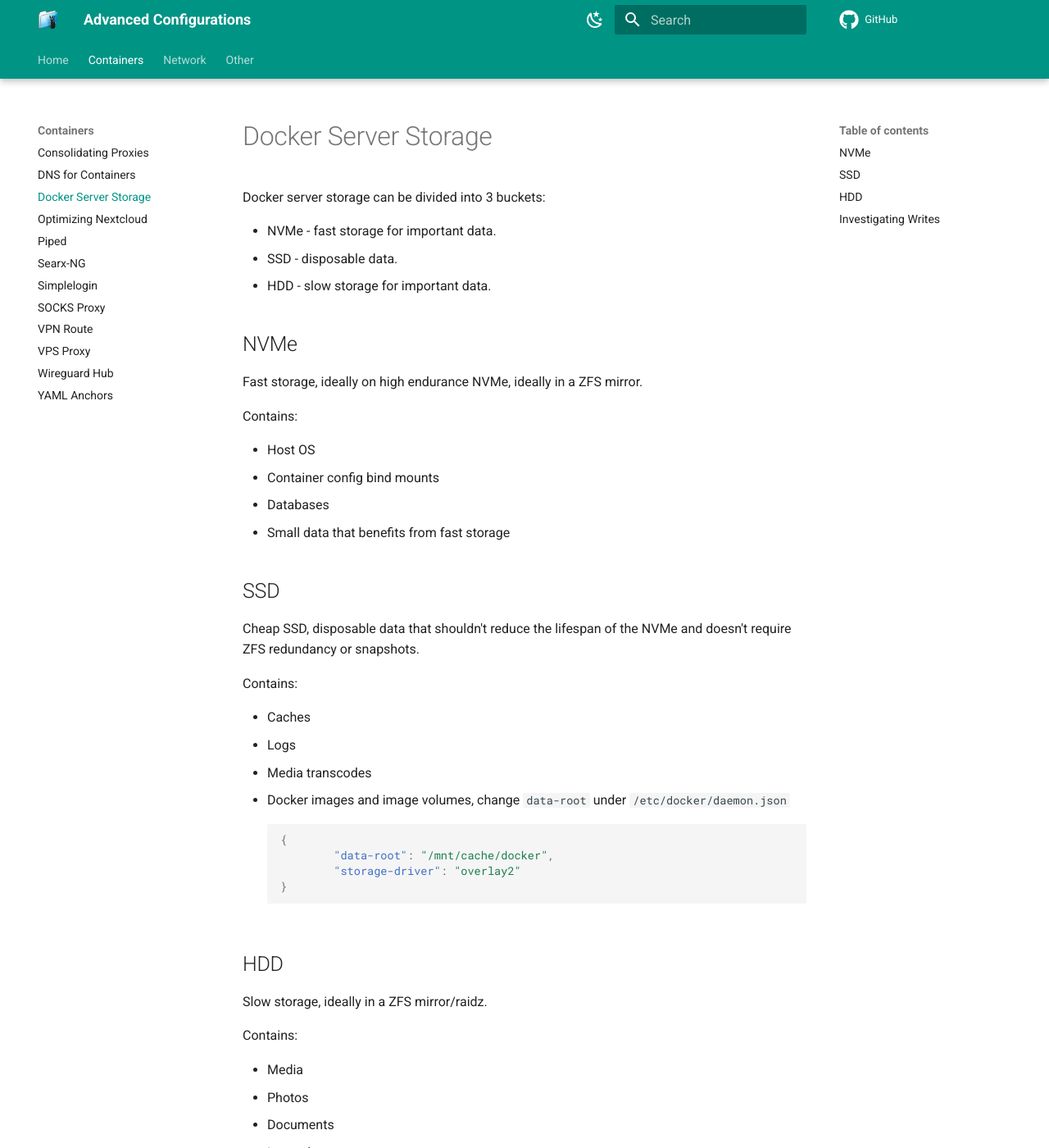
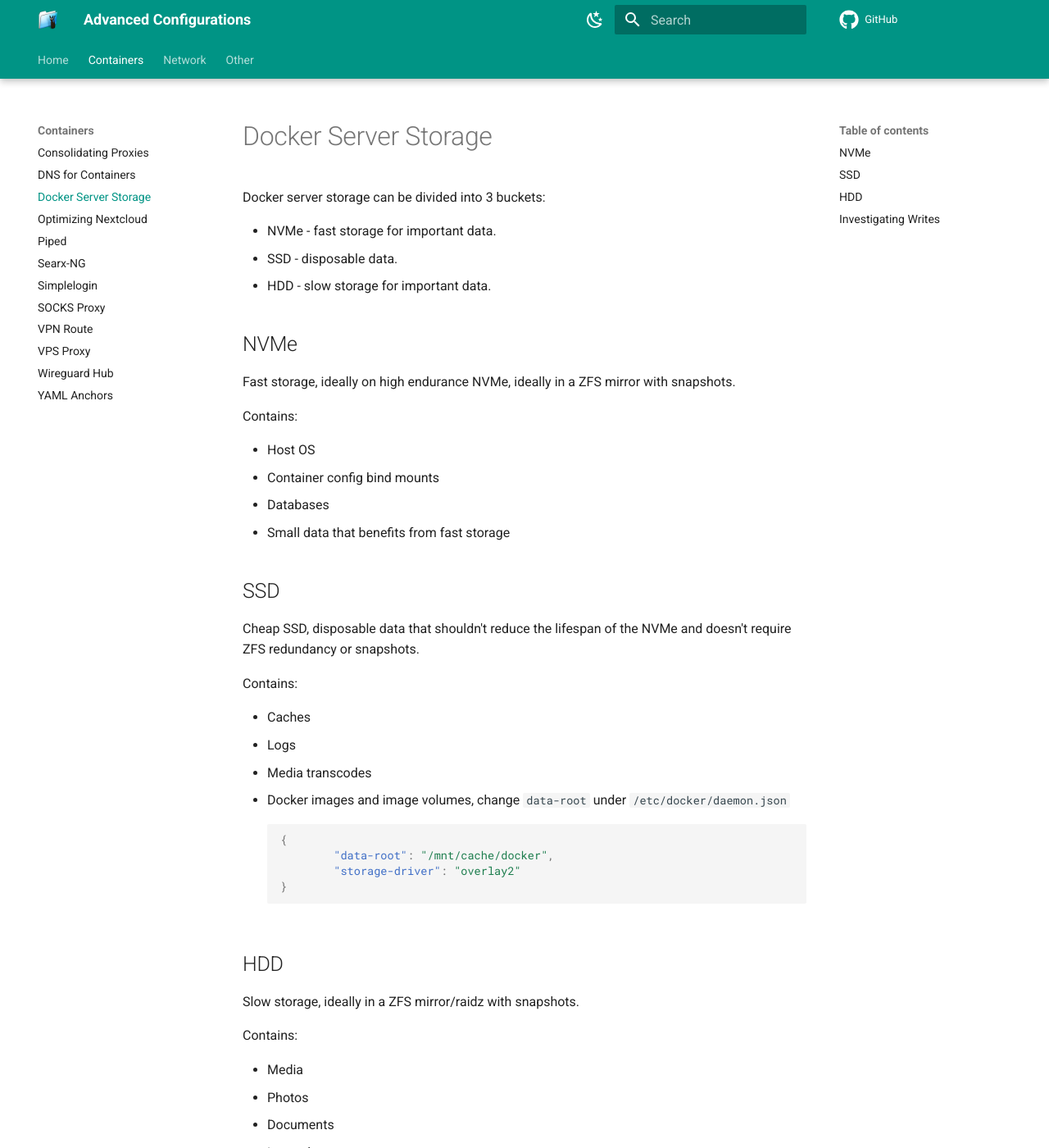
Before and after one commit to quietsy/advanced-configurations, an MkDocs documentation site: the page built from docs/Containers/docker-server-storage.md, in a window 1280 px wide and 1400 px high. Shown: the whole window at 82% size. Built offline with MkDocs 1.6.1 and Material for MkDocs 9.7.7, drawn with Linux system fonts in a browser that asks for light colours; comment, search, counter and statistics services are not loaded.

Commit message:
Corrections

```diff
--- a/docs/Containers/docker-server-storage.md
+++ b/docs/Containers/docker-server-storage.md
@@ -8,7 +8,7 @@ Docker server storage can be divided into 3 buckets:
 
 ## NVMe
 
-Fast storage, ideally on high endurance NVMe, ideally in a ZFS mirror.
+Fast storage, ideally on high endurance NVMe, ideally in a ZFS mirror with snapshots.
 
 Contains:
 
@@ -37,7 +37,7 @@ Contains:
 
 ## HDD
 
-Slow storage, ideally in a ZFS mirror/raidz.
+Slow storage, ideally in a ZFS mirror/raidz with snapshots.
 
 Contains:
 
```
